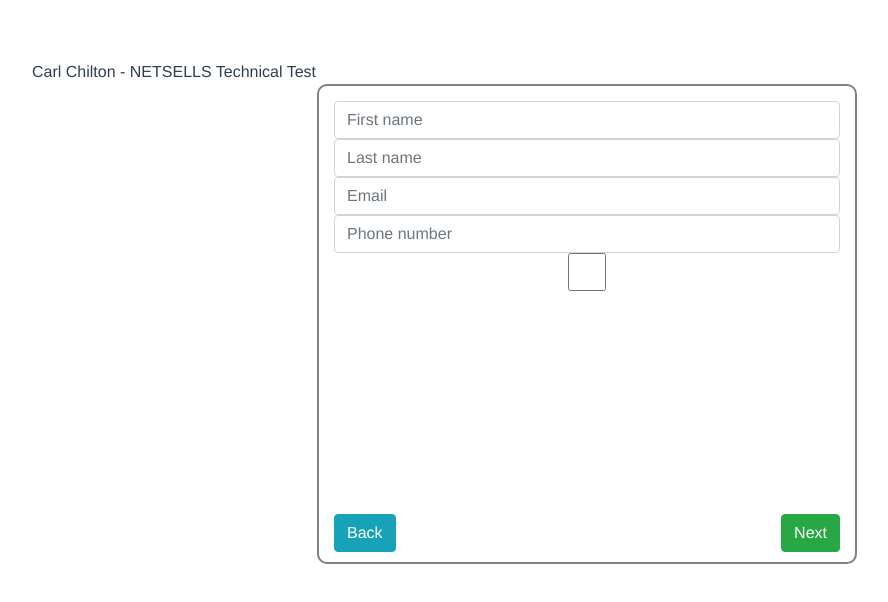
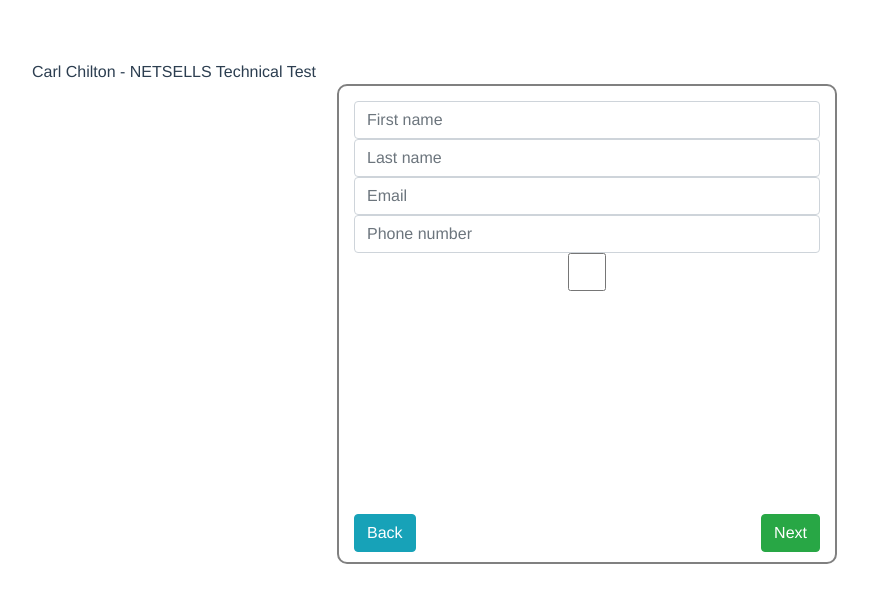
Before and after one commit to CarlChilton/tech-test, a Vue app in the folder tech-test/: page / in a window 1280 px wide. Shown: the top 602 px of the page, without its empty margins (53-941 px from the left). Built offline with nearby package versions, Linux system fonts and the light colour scheme.

Commit message:
Allow all input fields to populate submittedData object

```diff
--- a/tech-test/src/components/Main.vue
+++ b/tech-test/src/components/Main.vue
@@ -2,20 +2,24 @@
 	<section>
         <b-container>
           	<b-row>
-            	<b-col sm="6" offset="3">
-					<div class="form-container">
-						<div v-for="(page, index) in formFields" :class="pagePosition(index)" class="page">
-							<b-input-group v-for="input in page">
-								<!-- <label>{{ input.label }}</label> -->
-								<input :type="input.type" class="form-control" :placeholder="input.label"/>
-							</b-input-group>
-						</div>
-						<div class="buttons-container">
-							<button @click="prevPage()" class="btn btn-info">Back</button>
-							<button @click="nextPage()" class="btn btn-success">Next</button>
-						</div>
-					</div>
-            	</b-col>
+				<div class="form-container">
+					<form
+						@submit.prevent="nextPage()" v-for="(page, index) in formFields" :class="pagePosition(index)" class="page">
+
+						<b-input-group v-if="input.name !== 'git_profile'" v-for="input in page">
+							<input v-model="submittedData[input.name]" :name="input.name" :type="input.type" :required="input.required" class="form-control" :placeholder="input.label" :pattern="input.pattern" />
+						</b-input-group>
+
+
+
+						<button @click.prevent="prevPage()" class="btn btn-info prev-button">Back</button>
+						<button type="submit" class="btn btn-success next-button">Next</button>
+
+
+
+					</form>
+
+				</div>
           	</b-row>
         </b-container>
     </section>
@@ -30,7 +34,18 @@
 		data() {
 			return {
 				formFields,
-				currentPage: 0
+				currentPage: 0,
+				submittedData: {
+					first_name: "",
+					last_name: "",
+					email: "",
+					phone_number: "",
+					live_in_uk: false,
+					git_profile: "",
+					cv: "",
+					cover_letter: "",
+					about_you: ""
+				}
 			}
 		},
  		methods: {
@@ -46,17 +61,17 @@
 				return pageClass
  			},
     		nextPage() {
+    			console.log(this.submittedData)
       			if (this.currentPage < formFields.length - 1) {
       				this.currentPage++
       			}
-      			console.log(this.currentPage)
     		},
     		prevPage() {
       			if (this.currentPage !== 0) {
         			this.currentPage--
       			}
-      			console.log(this.currentPage)
-    		}
+    		},
+
 		}
 	}
 </script>
@@ -68,7 +83,11 @@
 		border-radius: 10px;
 		position: relative;
 		height: 60vh;
+		width: 100%;
 		overflow: hidden;
+		max-width: 500px;
+		margin: 0 auto;
+
 	}
 	.form-container .page {
 		margin: 15px;
@@ -76,16 +95,19 @@
 		width: calc(100% - 30px);
 		height: 100%;
 		top: 0;
-		transition: left 0.6s ease-out
+		transition: left 0.6s ease-out, opacity 0.3s linear;
 	}
 	.form-container .page.prev {
 		left: -100%;
+		opacity: 0;
 	}
 	.form-container .page.next {
 		left: 100%;
+		opacity: 0;
 	}
 	.form-container .page.active {
 		left: 0;
+		opacity: 1;
 	}
 	.form-container .buttons-container {
 		padding: 0 15px;
@@ -96,4 +118,16 @@
 		align-items: center;
 		justify-content: space-between;
 	}
+	.form-container .prev-button {
+		position: absolute;
+		left: 0;
+		bottom: 25px;
+		z-index: 1;
+	}
+	.form-container .next-button {
+		position: absolute;
+		right: 0;
+		bottom: 25px;
+		z-index: 1;
+	}
 </style>
--- a/tech-test/src/data/form-fields.js
+++ b/tech-test/src/data/form-fields.js
@@ -5,40 +5,45 @@ export default [
             name: "first_name",
             label: "First name",
             type: "text",
-            attributes: "required",
-            pattern: "[A-Za-z]"
+            required: true,
+            pattern: "[A-Za-z]{1-15}",
+            dataTarget: "first_name"
         },
         {
             element: "input",
             name: "last_name",
             label: "Last name",
             type: "text",
-            attributes: "",
-            pattern: "[A-Za-z]"
+            required: false,
+            pattern: "[A-Za-z]{1-15}",
+            dataTarget: "last_name"
         },
         {
             element: "input",
             name: "email",
             label: "Email",
             type: "email",
-            attributes: "required",
-            pattern: "[A-Za-z0-9._%+-]+@[A-Za-z0-9.-]+\.[A-Za-z]{2,4}$"
+            required: true,
+            pattern: "[A-Za-z0-9._%+-]+@[A-Za-z0-9.-]+\.[A-Za-z]{2,4}$",
+            dataTarget: "email"
         },
         {
             element: "input",
             name: "phone_number",
             label: "Phone number",
             type: "number",
-            attributes: "",
-            pattern: ""
+            required: false,
+            pattern: "",
+            dataTarget: "phone_number"
         },
         {
             element: "input",
             name: "live_in_uk",
             label: "Do you live in the uk?",
             type: "checkbox",
-            attributes: "required",
-            pattern: ""
+            required: true,
+            pattern: "",
+            dataTarget: "live_in_uk"
         }
     ],
     [
@@ -46,9 +51,10 @@ export default [
             element: "input",
             name: "git_profile",
             label: "Git profile",
-            type: "text",
-            attributes: "required",
-            pattern: ""
+            type: "search",
+            required: true,
+            pattern: "[A-Za-z]{1-15}",
+            dataTarget: "git_profile"
         }
     ],
     [
@@ -57,7 +63,7 @@ export default [
             name: "cv",
             label: "Upload CV",
             type: "file",
-            attributes: "required",
+            required: true,
             pattern: ""
         },
         {
@@ -65,7 +71,7 @@ export default [
             name: "cover_letter",
             label: "Upload Cover Letter",
             type: "file",
-            attributes: "",
+            required: false,
             pattern: ""
         }
     ],
@@ -75,8 +81,9 @@ export default [
             name: "about_you",
             label: "About you",
             type: "text",
-            attributes: "required",
-            pattern: ""
+            required: true,
+            pattern: "",
+            dataTarget: "about_you"
         }
     ],
 ]
```
